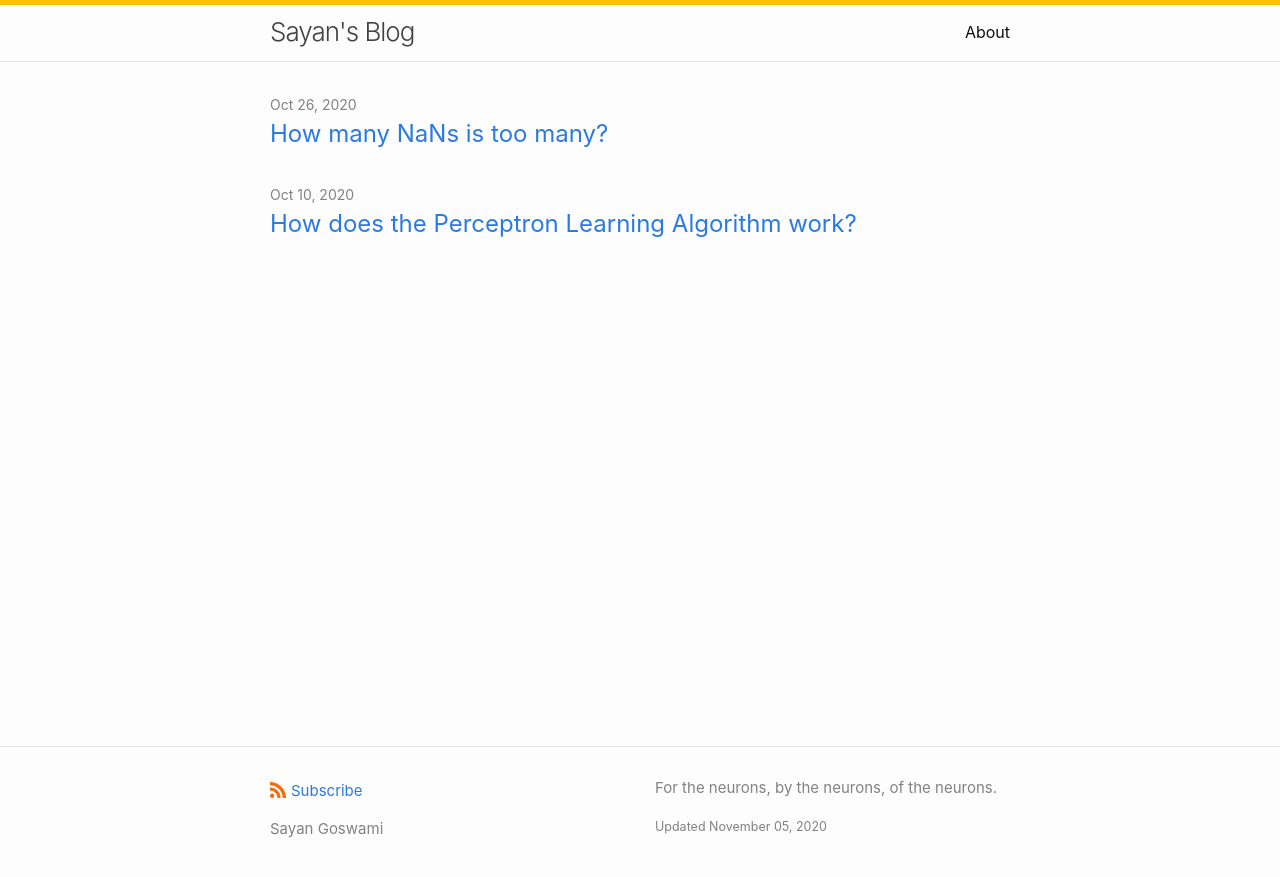
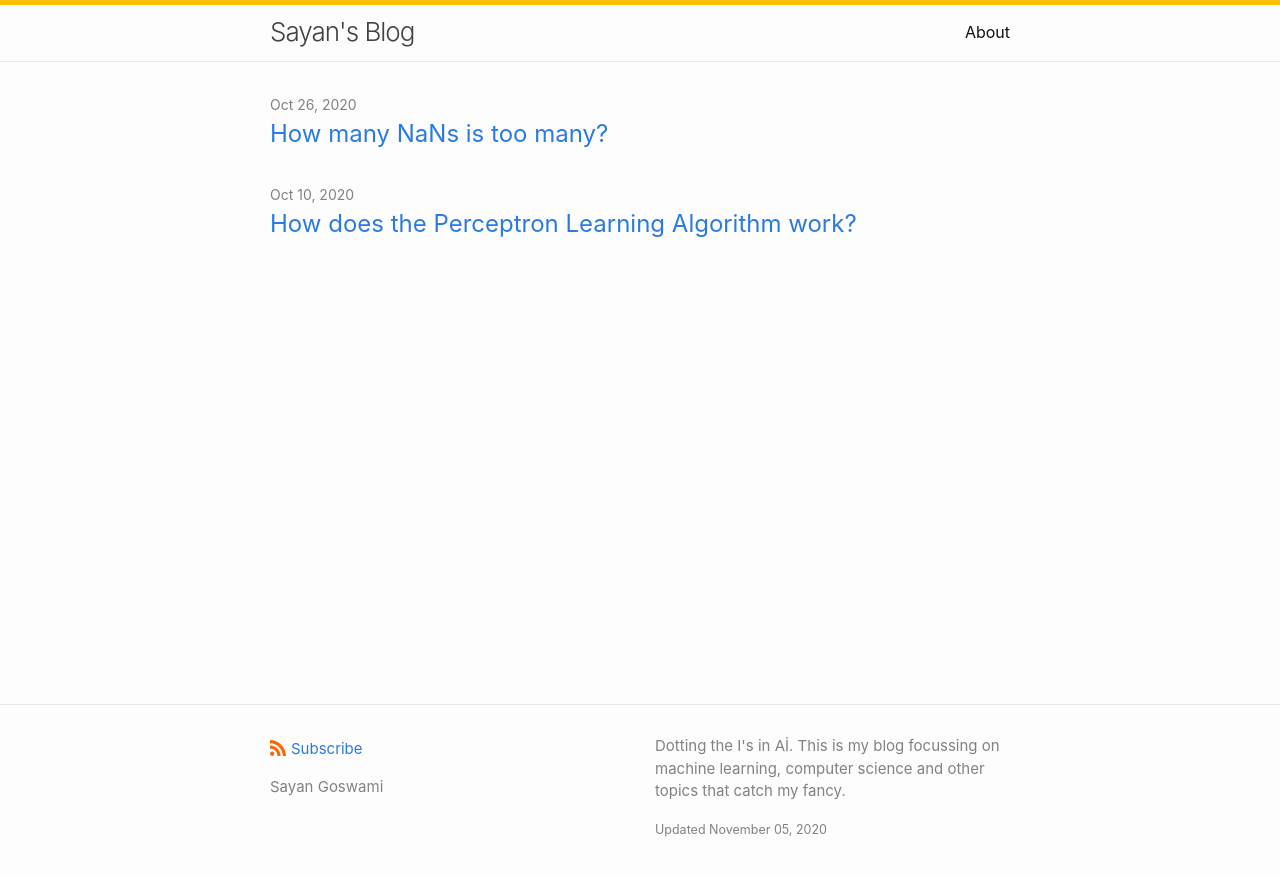
Before and after one commit to say4n/blog, a Jekyll site: the page built from index.md, in a window 1280 px wide. Shown: the top 877 px of the page. Built offline with Jekyll 4.4.1, drawn with Linux system fonts in a browser that asks for light colours.

Commit message:
Update description text.

```diff
--- a/_config.yml
+++ b/_config.yml
@@ -1,7 +1,9 @@
 title: Sayan's Blog
 author:
   name: Sayan Goswami
-description: For the neurons, by the neurons, of the neurons.
+description: >-
+  Dotting the I's in A&Idot;. This is my blog focussing on machine learning,
+  computer science and other topics that catch my fancy.
 
 show_excerpts: false # set to true to show excerpts on the homepage
 
--- a/_includes/footer.html
+++ b/_includes/footer.html
@@ -24,7 +24,7 @@
       {%- endif %}
       </div>
       <div class="footer-col">
-        <p>{{ site.description | escape }}</p>
+        <p>{{ site.description }}</p>
         <p><small>Updated {{ site.time | date: '%B %d, %Y' }}</small></p>
       </div>
     </div>
```
